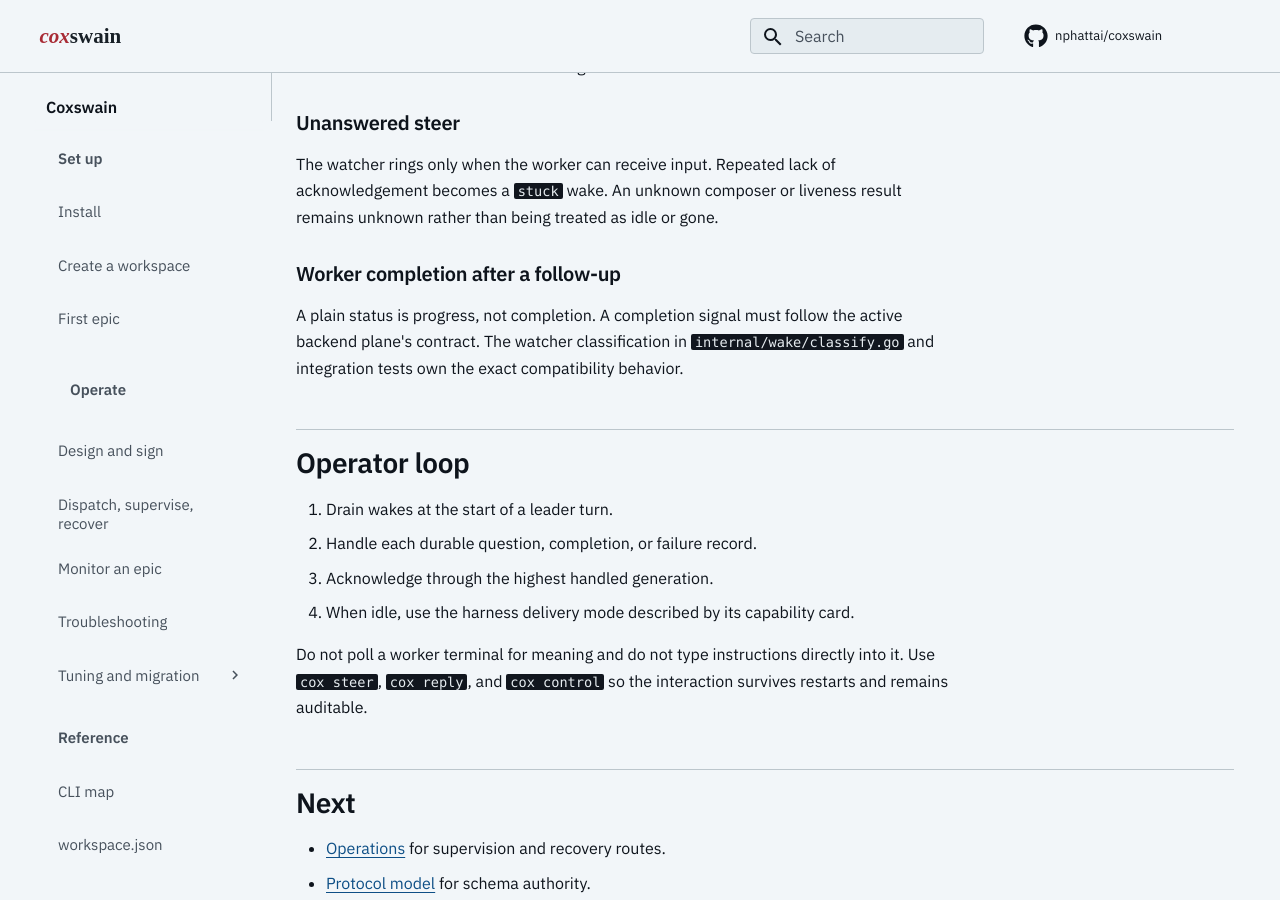
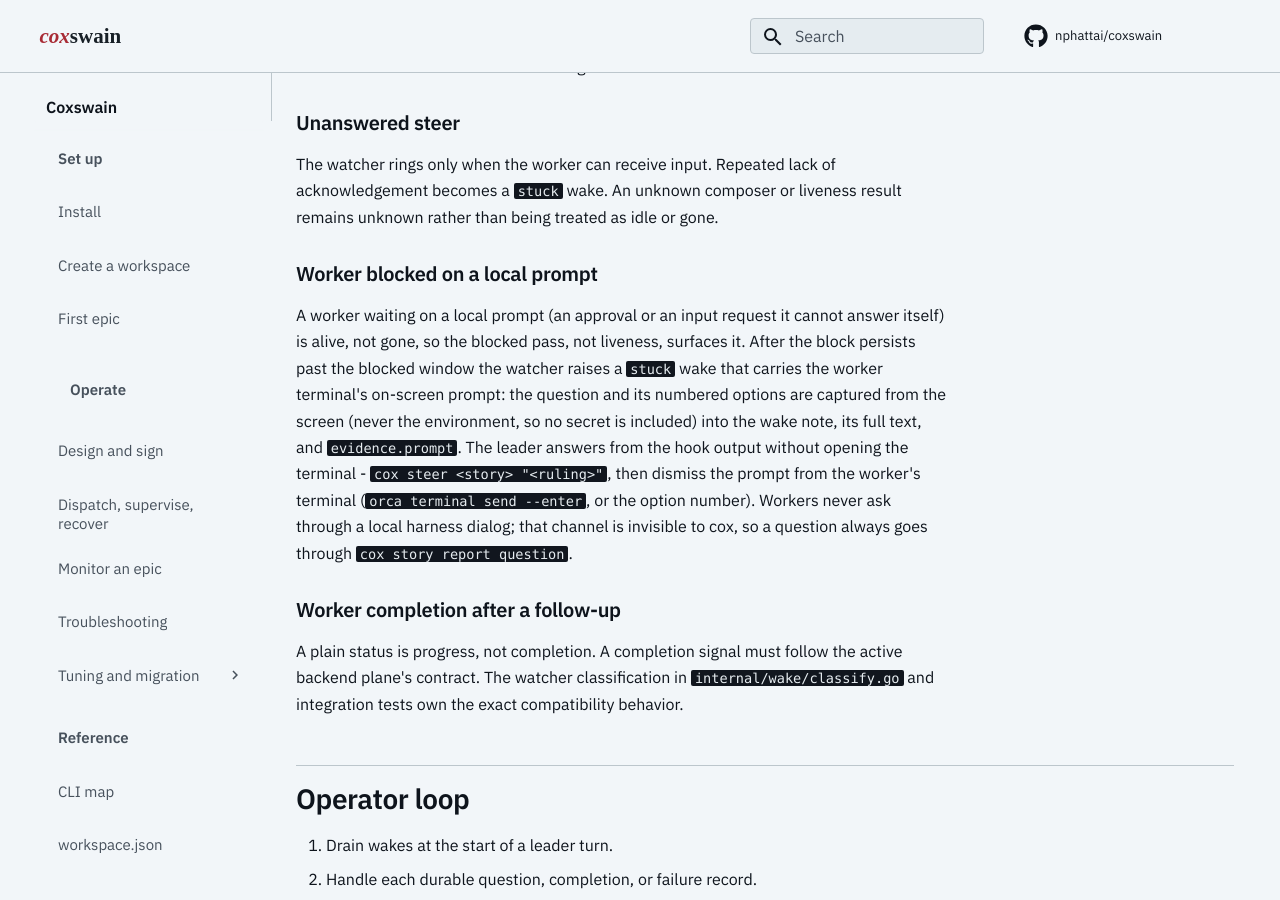
Before and after one commit to nphattai/coxswain, an MkDocs documentation site: the page built from docs/handoff.md, in a window 1280 px wide and 900 px high, scrolled down 2969 px. Built offline with MkDocs 1.6.1 and Material for MkDocs 9.7.7, drawn with Linux system fonts in a browser that asks for light colours; comment, search, counter and statistics services are not loaded.

Commit message:
docs(template): forbid local dialogs in the story brief; stuck-wake recovery (item 3)
The rendered story brief gains rule 11 (NO LOCAL DIALOGS): rulings and questions
go only through cox story report question + cox question wait (orchestration
plane: orca orchestration ask); a harness dialog (AskUserQuestion, permission
prompt, /ask) is never used - it is invisible to cox. The cox-dispatch skill
says the same and gives the leader the recovery for a stuck-on-a-prompt worker
(steer the ruling, then dismiss from the terminal). docs/handoff.md documents
the stuck wake carrying the on-screen dialog and the recovery steps.

Test: the rendered brief for a fresh epic contains the rule (fails on old code).

```diff
--- a/docs/handoff.md
+++ b/docs/handoff.md
@@ -80,6 +80,16 @@ Use `cox reconcile` to probe and complete only a provable transition. Never hand
 The watcher rings only when the worker can receive input. Repeated lack of acknowledgement becomes a `stuck` wake.
 An unknown composer or liveness result remains unknown rather than being treated as idle or gone.
 
+### Worker blocked on a local prompt
+
+A worker waiting on a local prompt (an approval or an input request it cannot answer itself) is alive, not gone, so the
+blocked pass, not liveness, surfaces it. After the block persists past the blocked window the watcher raises a `stuck`
+wake that carries the worker terminal's on-screen prompt: the question and its numbered options are captured from the
+screen (never the environment, so no secret is included) into the wake note, its full text, and `evidence.prompt`. The
+leader answers from the hook output without opening the terminal - `cox steer <story> "<ruling>"`, then dismiss the
+prompt from the worker's terminal (`orca terminal send --enter`, or the option number). Workers never ask through a
+local harness dialog; that channel is invisible to cox, so a question always goes through `cox story report question`.
+
 ### Worker completion after a follow-up
 
 A plain status is progress, not completion. A completion signal must follow the active backend plane's contract. The
```
Also changed, not shown: skills/cox-dispatch/SKILL.md (+1 -1 lines), templates/story.md (+4 -0 lines), 1 other file.
